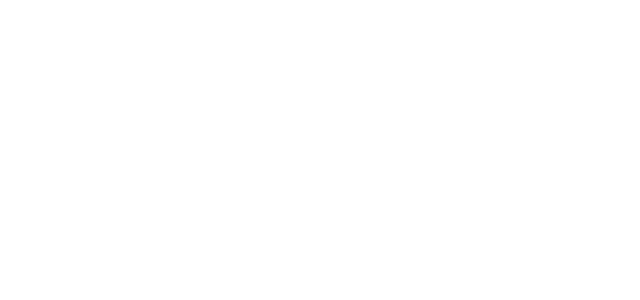
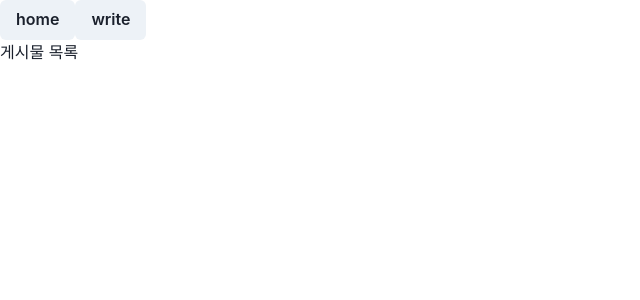
Before and after one commit to gns14585/prac-prj1-front, a React (Create React App) app: page / in a window 1280 px wide. Shown: the top 300 px of the page, without its empty margins (0-640 px from the left). Built offline with nearby package versions, Linux system fonts and the light colour scheme.

Commit message:
HomeLayout, NavBar, BoardList, BoardWrite 만 먼저 만들었음

```diff
--- a/src/App.js
+++ b/src/App.js
@@ -1,7 +1,25 @@
 import React from "react";
+import {
+  createBrowserRouter,
+  createRoutesFromElements,
+  Route,
+  RouterProvider,
+} from "react-router-dom";
+import { HomeLayout } from "./layout/HomeLayout";
+import { BoardList } from "./page/BoardList";
+import { BoardWrite } from "./page/BoardWrite";
+
+const routes = createBrowserRouter(
+  createRoutesFromElements(
+    <Route path="/" element={<HomeLayout />}>
+      <Route index element={<BoardList />} />
+      <Route path="write" element={<BoardWrite />} />
+    </Route>,
+  ),
+);
 
 function App(props) {
-  return <div></div>;
+  return <RouterProvider router={routes} />;
 }
 
 export default App;
--- /dev/null
+++ b/src/component/NavBar.js
@@ -0,0 +1,13 @@
+import { Button, Flex } from "@chakra-ui/react";
+import { useNavigate } from "react-router-dom";
+
+export function NavBar() {
+  const navigate = useNavigate();
+
+  return (
+    <Flex>
+      <Button onClick={() => navigate("/")}>home</Button>
+      <Button onClick={() => navigate("/write")}>write</Button>
+    </Flex>
+  );
+}
--- /dev/null
+++ b/src/layout/HomeLayout.js
@@ -0,0 +1,12 @@
+import { Box } from "@chakra-ui/react";
+import { Outlet } from "react-router-dom";
+import { NavBar } from "../component/NavBar";
+
+export function HomeLayout() {
+  return (
+    <Box>
+      <NavBar />
+      <Outlet />
+    </Box>
+  );
+}
--- /dev/null
+++ b/src/page/BoardList.js
@@ -0,0 +1,3 @@
+export function BoardList() {
+  return <h1>게시물 목록</h1>;
+}
--- /dev/null
+++ b/src/page/BoardWrite.js
@@ -0,0 +1,3 @@
+export function BoardWrite() {
+  return <h1>게시물 작성</h1>;
+}
```
